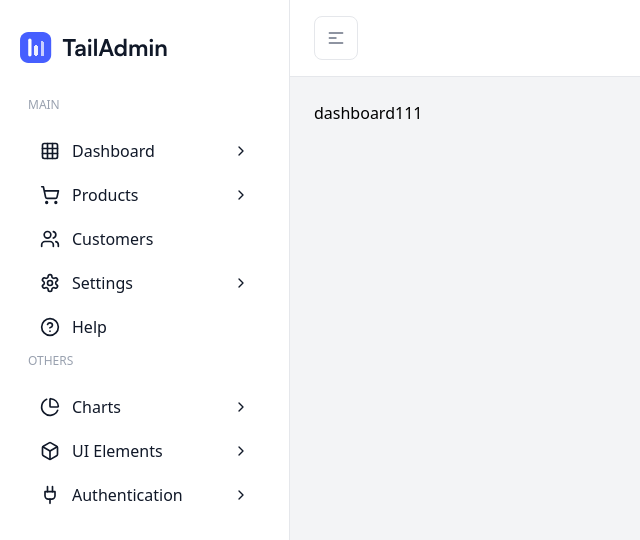
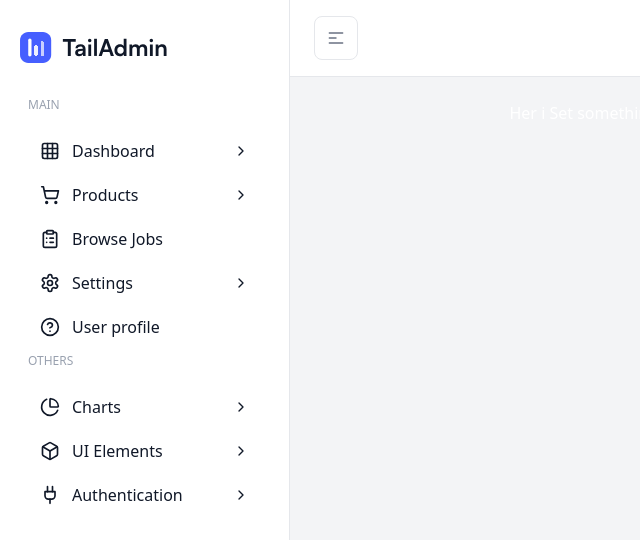
Before and after one commit to DevWorld888/jobAI, a Next.js app: page /dashboard in a window 1280 px wide. Shown: the top 540 px of the page, without its empty margins (0-640 px from the left). Built offline with nearby package versions, Linux system fonts and the light colour scheme.

Commit message:
addin menu and pages

```diff
--- a/src/app/jobs/page.tsx
+++ b/src/app/(admin)/(other-pages)/jobs/page.tsx
@@ -37,7 +37,7 @@ const Page = () => {
     }, []);
     return (
         <div className="p-6 max-w-5xl mx-auto">
-        <h1 className="text-3xl font-bold mb-6">Available Jobs</h1>
+        <h1 className="text-3xl font-bold mb-6">Available Jobs...</h1>
         <div className="grid gap-4">
           {jobs.map((job) => (
             <div key={job.id} className="border p-4 rounded-xl shadow-sm">
--- /dev/null
+++ b/src/app/(admin)/(other-pages)/userProfile/page.tsx
@@ -0,0 +1,9 @@
+import React from 'react'
+
+const page = () => {
+  return (
+    <div>User</div>
+  )
+}
+
+export default page
--- a/src/app/(admin)/dashboard/page.tsx
+++ b/src/app/(admin)/dashboard/page.tsx
@@ -2,8 +2,10 @@ import React from 'react'
 
 const page = () => {
   return (
-    <div>
-      dashboard111
+    <div className="grid grid-cols-12 gap-4 md:gap-6">
+      <div className="col-span-12 space-y-6 xl:col-span-7 h-screen">
+        <h1 className="text-white text-center">Her i Set something</h1>
+      </div>
     </div>
   )
 }
--- a/src/app/layout/AppSidebar.tsx
+++ b/src/app/layout/AppSidebar.tsx
@@ -4,7 +4,7 @@ import Link from 'next/link';
 import { useSidebar } from '@/context/SidebarContext';
 import Image from 'next/image';
 
-import { Grid, ShoppingCart, Users, Settings, HelpCircle, ChevronDown, ChevronRight, Ellipsis, ChartPie, Box, Plug } from 'lucide-react';
+import { Grid, ShoppingCart, Users, Settings, HelpCircle, ChevronDown, ChevronRight, Ellipsis, ChartPie, Box, Plug,ClipboardList,CircleUser  } from 'lucide-react';
 import { usePathname } from 'next/navigation';
 
 type NavItem = {
@@ -29,9 +29,9 @@ const navItems: NavItem[] = [
     ],
   },
   {
-    icon: Users,
-    name: "Customers",
-    path: "/customers",
+    icon: ClipboardList,
+    name: "Browse Jobs",
+    path: "/jobs",
   },
   {
     icon: Settings,
@@ -43,8 +43,8 @@ const navItems: NavItem[] = [
   },
   {
     icon: HelpCircle,
-    name: "Help",
-    path: "/help",
+    name: "User profile",
+    path: "/userProfile",
   },
 ];
 
@@ -177,7 +177,6 @@ const AppSidebar: React.FC = () => {
   const isActive = useCallback((path: string) => path === pathname, [pathname]);
 
 
-
   return (
     <aside
       className={`fixed mt-16 flex flex-col lg:mt-0 top-0 px-5 left-0 bg-white dark:bg-gray-900 dark:border-gray-800 text-gray-900 h-screen overflow-y-auto transition-all duration-300 ease-in-out z-50 border-r border-gray-200 dark:text-amber-50
```
Also changed, not shown: src/app/(admin)/layout.tsx (renamed from src/app/(admin)/dashboard/layout.tsx).
